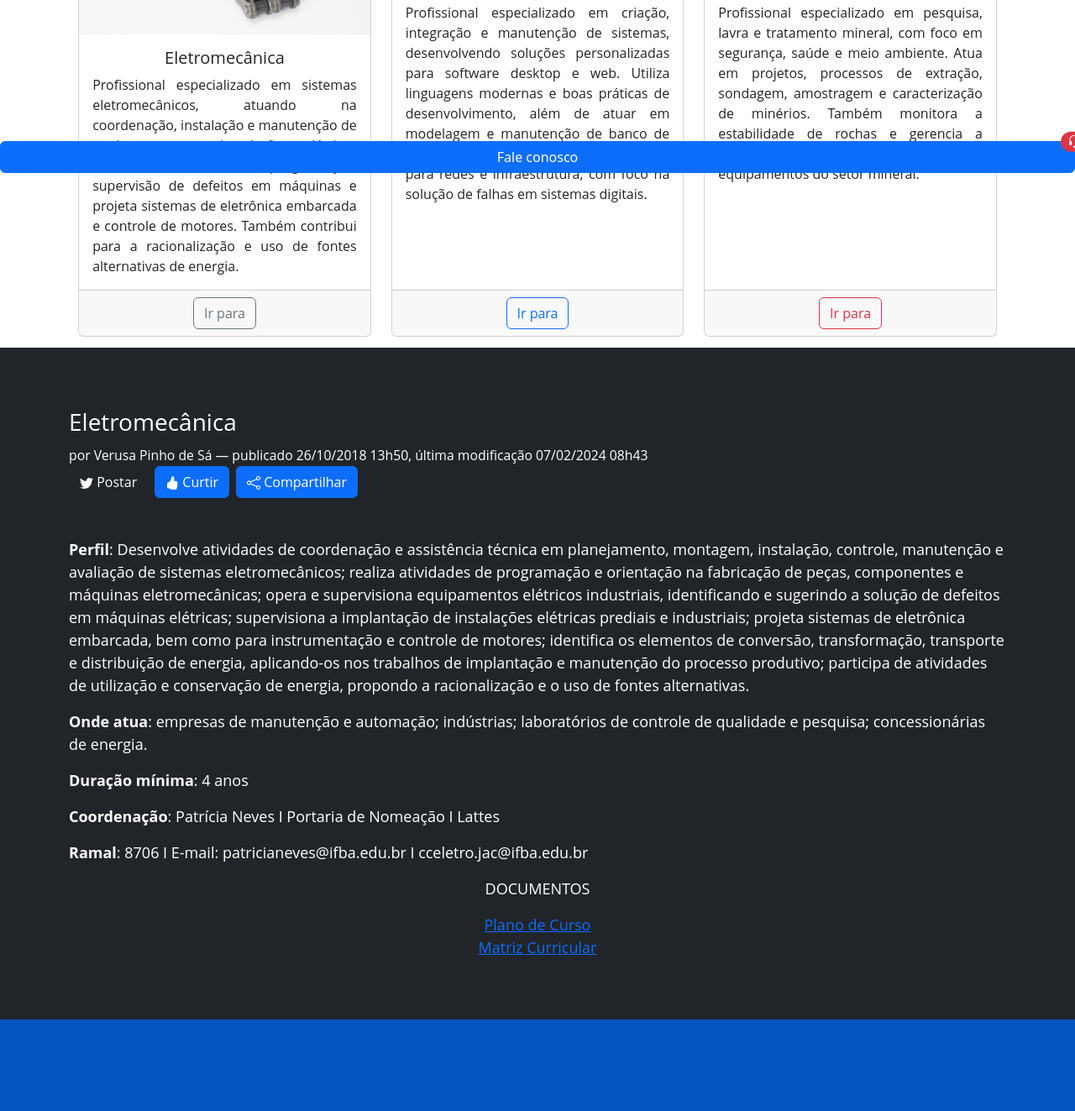
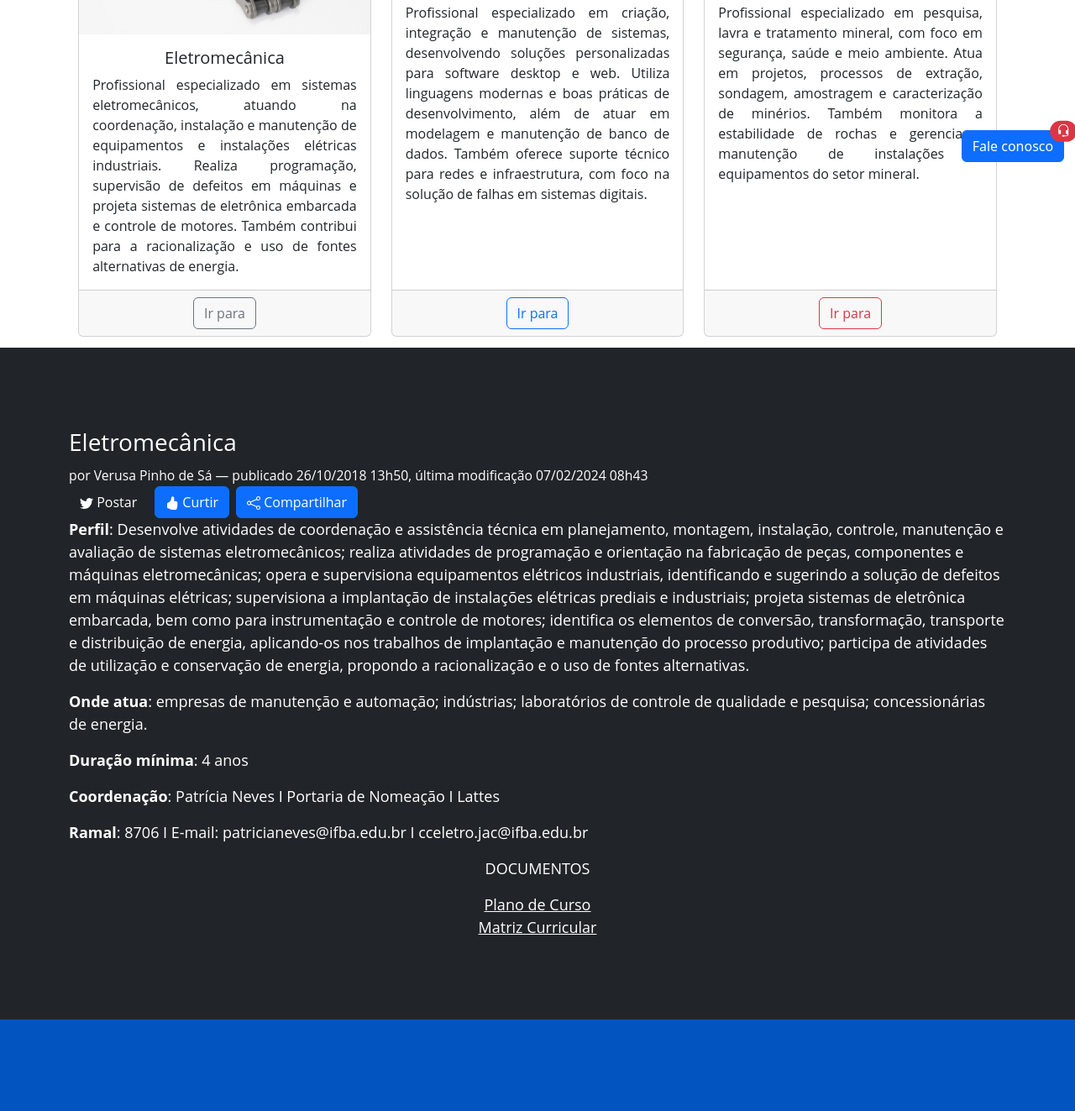
Before and after one commit to SilvestreLago/Curriculo_gabriela, a plain HTML site: page Redesign_IFBA/index.html in a window 1280 px wide. Shown: the part 594-1917 px from the top of the page at 84% size. Drawn offline with nearby package versions, Linux system fonts and the light colour scheme.

Commit message:
Update style.css

```diff
--- a/Redesign_IFBA/css/style.css
+++ b/Redesign_IFBA/css/style.css
@@ -1,6 +1,15 @@
 /* GERAL */
 *{
     font-family: 'Open Sans', 'Helvetica Neue', sans-serif;
+}
+a{
+    color: white;
+}
+
+/* CONTATO */
+.fixed-bottom{
+    left: unset;
+    margin: 1%;
 }
 
 /* NAVBAR */
@@ -40,3 +49,7 @@
     background: linear-gradient(to right, #007222, #008d13);
     color: #ffffff;
 }
+
+.mt-5{
+    margin-top: 0px !important;
+}
```
